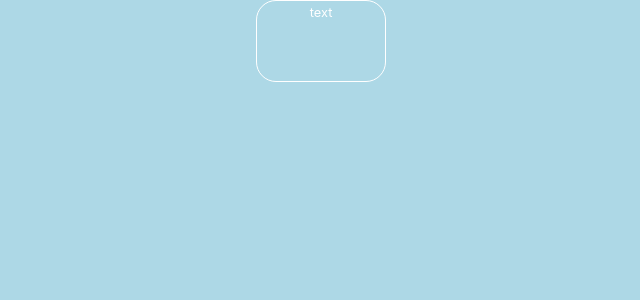
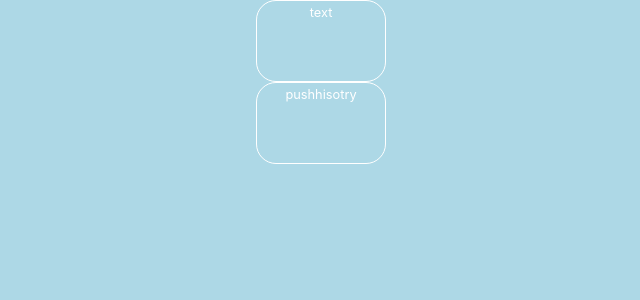
Before and after one commit to TiagoUmemura/react-starter, a React (Create React App) app: page /home in a window 1280 px wide. Shown: the top 300 px of the page, without its empty margins (319-959 px from the left). Built offline with nearby package versions, Linux system fonts and the light colour scheme.

Commit message:
Add history

```diff
--- a/src/App.js
+++ b/src/App.js
@@ -1,17 +1,16 @@
 import React from 'react';
-import { BrowserRouter, Switch, Route } from 'react-router-dom'
+import { Router, Route } from 'react-router-dom'
 
 import Login from './pages/login';
 import Home from './pages/home';
+import history from './history/history'
 
 function App() {
   return (
-    <BrowserRouter>
-      <Switch>
-        <Route path="/" exact={true} component={Login} />
-        <Route path="/home" exact={true} component={Home} />
-      </Switch>
-    </BrowserRouter>
+    <Router history={history}>
+      <Route path="/" exact={true} component={Login} />
+      <Route path="/home" exact={true} component={Home} />
+  </Router>
   );
 }
 
--- /dev/null
+++ b/src/history/history.js
@@ -0,0 +1,3 @@
+import { createBrowserHistory } from 'history';
+
+export default createBrowserHistory();
--- a/src/pages/home/index.js
+++ b/src/pages/home/index.js
@@ -4,6 +4,7 @@ import { useSelector, useDispatch } from 'react-redux'
 import { Container } from './styles';
 import Button from '../../components/button';
 import { login, logout } from '../../store/ducks/auth/actions';
+import history from '../../history/history';
 
 function Home() {
   const dispatch = useDispatch();
@@ -15,6 +16,7 @@ function Home() {
       {
         isLogged ? <Button text='text2' onClickHandler={ () => dispatch(logout())}/> : false
       }
+       <Button text='pushhisotry' onClickHandler={ () => history.push('/')}/>
     </Container>
   );
 }
```
